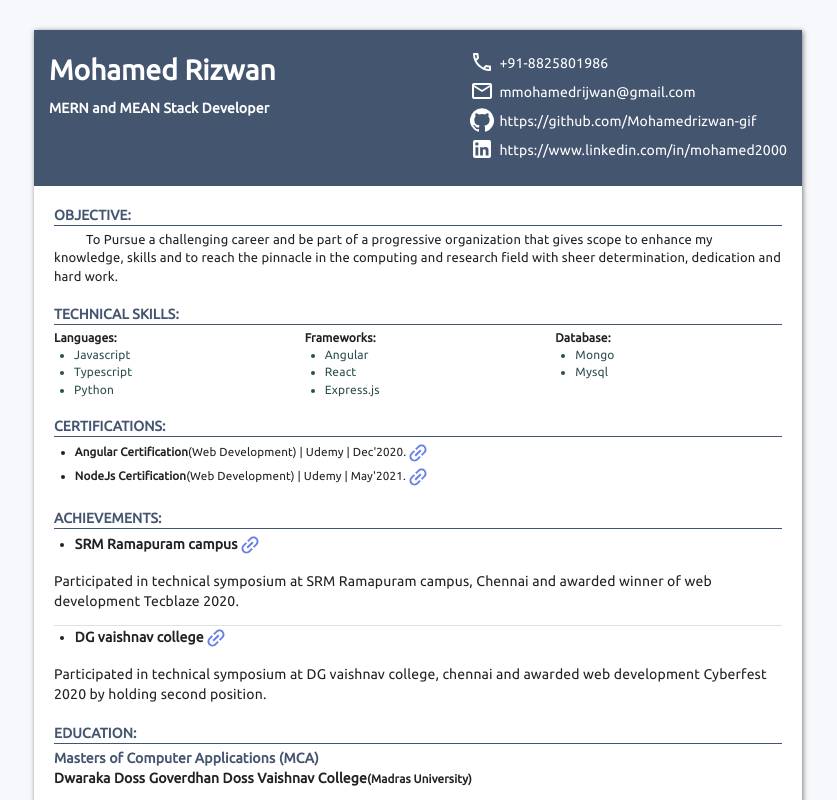
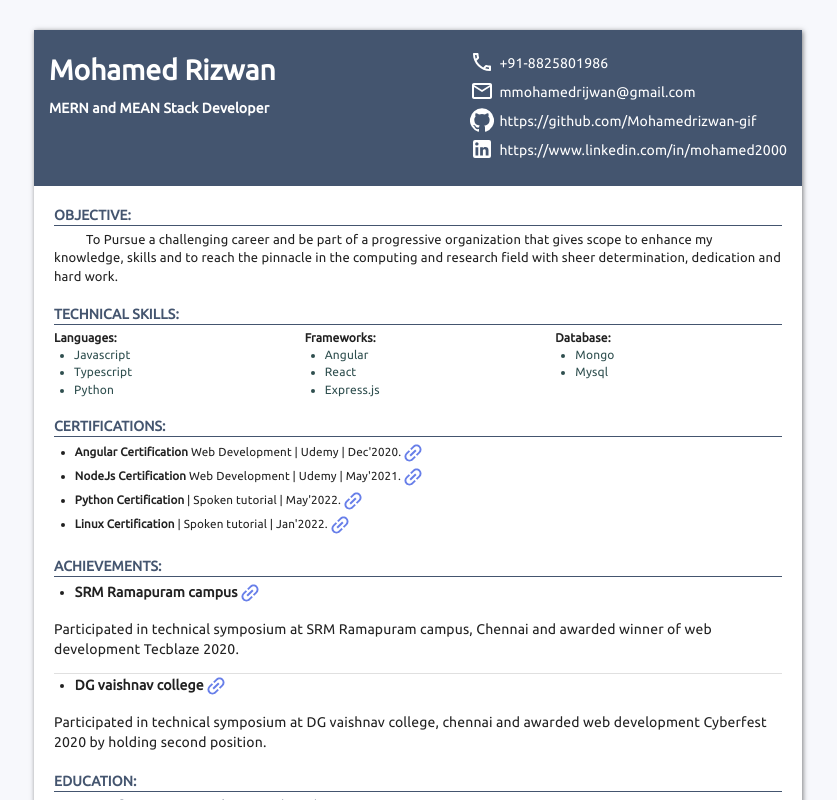
Before and after one commit to Mohamedrizwan-gif/Portfolio, a React (Create React App) app: page /myresume in a window 1280 px wide. Shown: the top 800 px of the page, without its empty margins (222-1059 px from the left). Built offline with nearby package versions, Linux system fonts and the light colour scheme; a web font is replaced by a local one.

Commit message:
certification added linux, python

```diff
--- a/src/assets/json/resume.json
+++ b/src/assets/json/resume.json
@@ -41,6 +41,18 @@
             "domain": "Web Development",
             "platform": "Udemy",
             "finished": "May'2021"
+        },
+        {
+            "name": "Python Certification",
+            "url": "https://drive.google.com/file/d/1-hcQqRIMqmccpRmUPNrmvbpceNgrKje0/view?usp=sharing",
+            "platform": "Spoken tutorial",
+            "finished": "May'2022"
+        },
+        {
+            "name": "Linux Certification",
+            "url": "https://drive.google.com/file/d/15i8w4DoxU4yOsLeb29V93EoczdbhJkOk/view?usp=sharing",
+            "platform": "Spoken tutorial",
+            "finished": "Jan'2022"
         }
     ],
     "achievements": [
@@ -110,7 +122,7 @@
             "images": [
                 "assets/images/works/meet-in.png"
             ],
-            "src_url": "https://github.com/Mohamedrizwan-gif/Portfolio",
+            "src_url": "https://github.com/Mohamedrizwan-gif/Meet-in",
             "site_url": "https://meet-in.netlify.app/"
         },
         {
--- a/src/components/index-layout/works/works.jsx
+++ b/src/components/index-layout/works/works.jsx
@@ -118,6 +118,11 @@ function Works() {
                     </CardContent>
                     <CardActions className={styles.action_btn}>
                         <Button className={styles.btn} color="primary" variant="outlined">
+                            <a href={resume?.projects[3].src_url} target="blank">
+                                Show Src Code
+                            </a>
+                        </Button>
+                        <Button className={styles.btn} color="primary" variant="outlined">
                             <a href={resume?.projects[3].site_url} target="blank">
                                 Show Webpage
                             </a>
--- a/src/pages/myresume/index.jsx
+++ b/src/pages/myresume/index.jsx
@@ -94,7 +94,7 @@ function Index() {
                     <div className={styles.list_style_cert}>
                         {resume?.certifications.map((cert,index) => (
                             <div style={{display:'list-item'}} key={index}>
-                                <strong>{cert.name}</strong>({cert.domain}) | {cert.platform} | {cert.finished}.
+                                <strong>{cert.name}</strong> {cert.domain && (cert.domain)} | {cert.platform} | {cert.finished}.
                                 <a href={cert.url} target="blank">
                                     <LinkIcon className={styles.cert_icon}/>
                                 </a>
```
